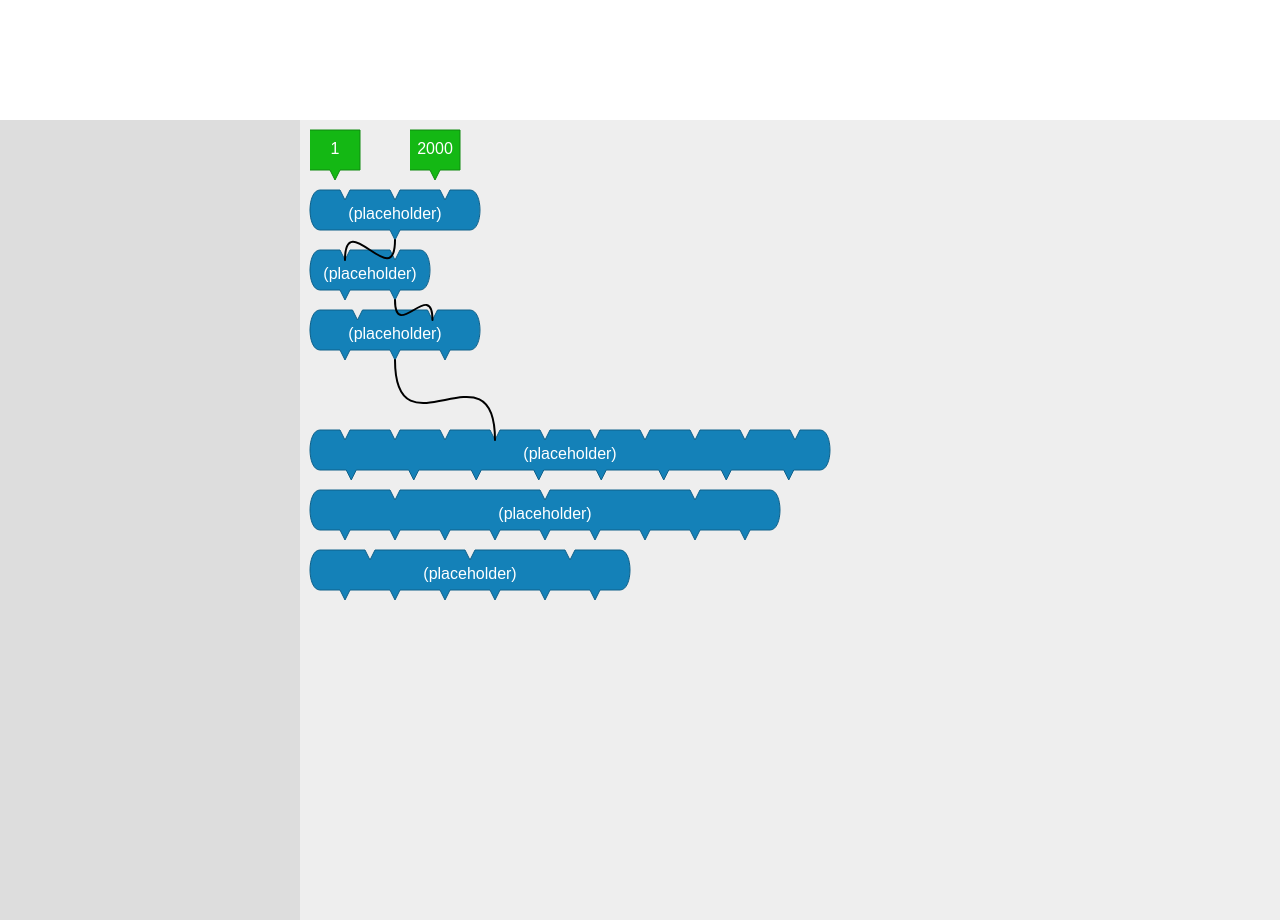
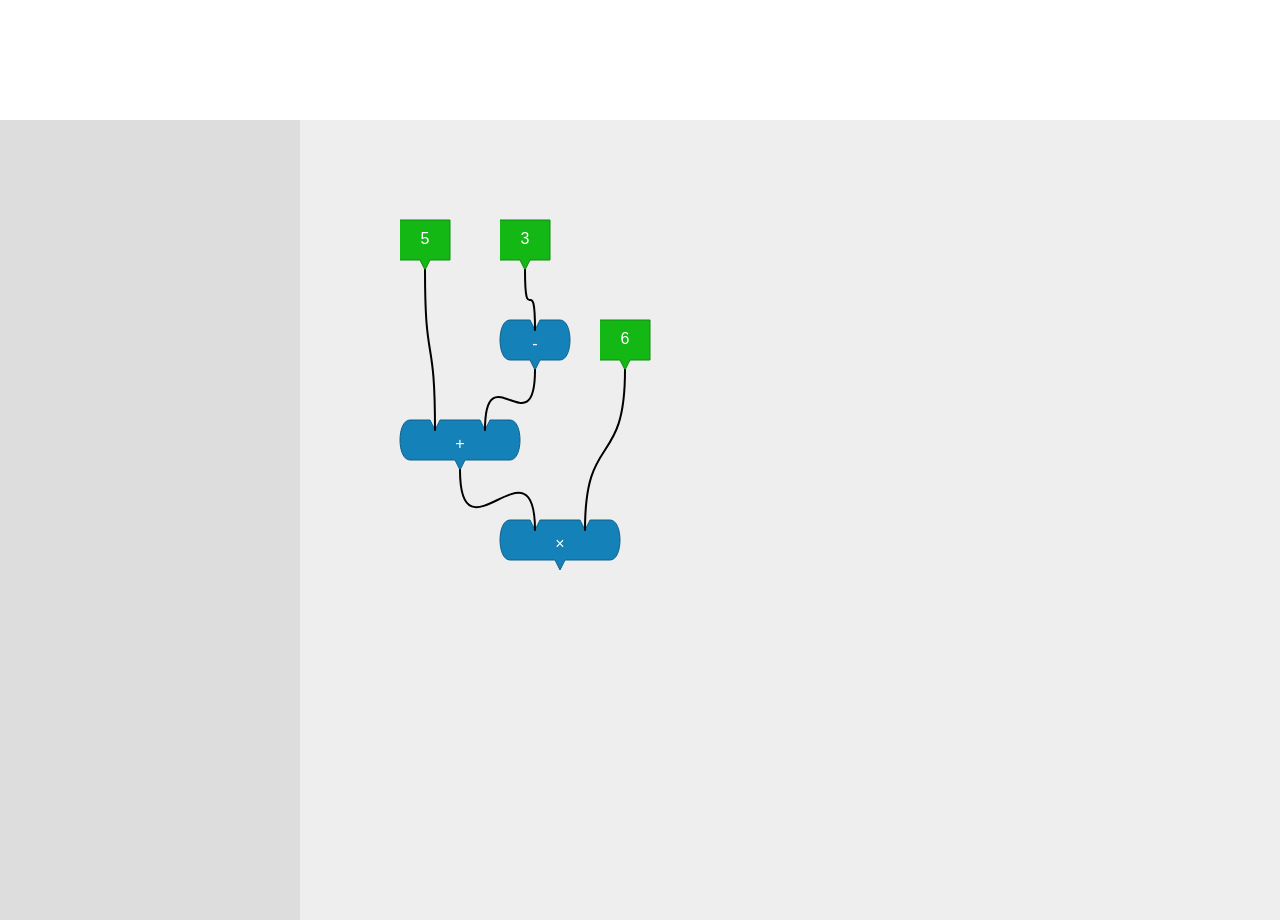
Before and after one commit to anoop901/graphical-functional-programming, a React app: page / in a window 1280 px wide. Shown: the part 1480-2400 px from the top of the page. Built offline with nearby package versions, Linux system fonts and the light colour scheme; the HTML template or start-up script is replaced by a standard one.

Commit message:
Create representations for function blocks that perform arithmetic operations

```diff
--- /dev/null
+++ b/src/block/function/AdditionBlock.ts
@@ -0,0 +1,11 @@
+import FunctionBlock from "./FunctionBlock";
+
+export default class AdditionBlock extends FunctionBlock {
+  public readonly name = "+";
+  public readonly numInputs = 2;
+  public readonly numOutputs = 1;
+
+  constructor() {
+    super();
+  }
+}
--- /dev/null
+++ b/src/block/function/MultiplicationBlock.ts
@@ -0,0 +1,11 @@
+import FunctionBlock from "./FunctionBlock";
+
+export default class MultiplicationBlock extends FunctionBlock {
+  public readonly name = "×";
+  public readonly numInputs = 2;
+  public readonly numOutputs = 1;
+
+  constructor() {
+    super();
+  }
+}
--- /dev/null
+++ b/src/block/function/NegationBlock.ts
@@ -0,0 +1,11 @@
+import FunctionBlock from "./FunctionBlock";
+
+export default class NegationBlock extends FunctionBlock {
+  public readonly name = "-";
+  public readonly numInputs = 1;
+  public readonly numOutputs = 1;
+
+  constructor() {
+    super();
+  }
+}
--- a/src/components/IndexPage.tsx
+++ b/src/components/IndexPage.tsx
@@ -4,113 +4,92 @@ import BlockBrowser from "./BlockBrowser";
 import "./IndexPage.css";
 import ProgramLayout from "../ProgramLayout";
 import NumberLiteralBlock from "../block/NumberLiteralBlock";
-import DummyFunctionBlock from "../block/function/DummyFunctionBlock";
-import { BlockId } from "../Program";
+import { Map } from "immutable";
+import AdditionBlock from "../block/function/AdditionBlock";
+import MultiplicationBlock from "../block/function/MultiplicationBlock";
+import NegationBlock from "../block/function/NegationBlock";
 
 export default function IndexPage(): JSX.Element {
-  const initProgramLayout = (() => {
-    let newProgramLayout = ProgramLayout.create();
-    let newBlockId: BlockId;
-
-    ({ newBlockId, newProgramLayout } = newProgramLayout.addBlock(
-      new NumberLiteralBlock(1),
-      {
-        x: 10,
-        y: 10,
-      }
-    ));
-
-    ({ newBlockId, newProgramLayout } = newProgramLayout.addBlock(
-      new NumberLiteralBlock(2000),
-      {
-        x: 110,
-        y: 10,
-      }
-    ));
-
-    ({ newBlockId, newProgramLayout } = newProgramLayout.addBlock(
-      new DummyFunctionBlock(3, 1),
-      {
-        x: 10,
-        y: 70,
-      }
-    ));
-    const blockId5 = newBlockId;
-
-    ({ newBlockId, newProgramLayout } = newProgramLayout.addBlock(
-      new DummyFunctionBlock(2, 2),
-      {
-        x: 10,
-        y: 130,
-      }
-    ));
-    const blockId4 = newBlockId;
-
-    ({ newBlockId, newProgramLayout } = newProgramLayout.addBlock(
-      new DummyFunctionBlock(2, 3),
-      {
-        x: 10,
-        y: 190,
-      }
-    ));
-    const blockId1 = newBlockId;
-
-    ({ newBlockId, newProgramLayout } = newProgramLayout.addBlock(
-      new DummyFunctionBlock(3, 2),
-      {
-        x: 10,
-        y: 250,
-      }
-    ));
-    const blockId2 = newBlockId;
-
-    ({ newBlockId, newProgramLayout } = newProgramLayout.addBlock(
-      new DummyFunctionBlock(10, 8),
-      {
-        x: 10,
-        y: 310,
-      }
-    ));
-    const blockId3 = newBlockId;
-
-    ({ newBlockId, newProgramLayout } = newProgramLayout.addBlock(
-      new DummyFunctionBlock(3, 9),
-      {
-        x: 10,
-        y: 370,
-      }
-    ));
-
-    ({ newBlockId, newProgramLayout } = newProgramLayout.addBlock(
-      new DummyFunctionBlock(3, 6),
-      {
-        x: 10,
-        y: 430,
-      }
-    ));
-
-    newProgramLayout = newProgramLayout.removeBlock(blockId2);
-    newProgramLayout = newProgramLayout.addConnection({
-      sourceBlockId: blockId1,
-      sourceBlockOutputIndex: 1,
-      destinationBlockId: blockId3,
-      destinationBlockInputIndex: 3,
-    });
-    newProgramLayout = newProgramLayout.addConnection({
-      sourceBlockId: blockId4,
-      sourceBlockOutputIndex: 1,
-      destinationBlockId: blockId1,
+  const { programLayout: initProgramLayoutWithoutConnections, blockIds } = [
+    {
+      name: "literal 3",
+      block: new NumberLiteralBlock(3),
+      location: { x: 200, y: 100 },
+    },
+    {
+      name: "literal 5",
+      block: new NumberLiteralBlock(5),
+      location: { x: 100, y: 100 },
+    },
+    {
+      name: "negation",
+      block: new NegationBlock(),
+      location: { x: 200, y: 200 },
+    },
+    {
+      name: "addition",
+      block: new AdditionBlock(),
+      location: { x: 100, y: 300 },
+    },
+    {
+      name: "literal 6",
+      block: new NumberLiteralBlock(6),
+      location: { x: 300, y: 200 },
+    },
+    {
+      name: "multiplication",
+      block: new MultiplicationBlock(),
+      location: { x: 200, y: 400 },
+    },
+  ].reduce(
+    ({ programLayout, blockIds }, { name, block, location }) => {
+      const { newProgramLayout, newBlockId } = programLayout.addBlock(
+        block,
+        location
+      );
+      return {
+        programLayout: newProgramLayout,
+        blockIds: blockIds.set(name, newBlockId),
+      };
+    },
+    {
+      programLayout: ProgramLayout.create(),
+      blockIds: Map<string, string>(),
+    }
+  );
+  /* eslint-disable @typescript-eslint/no-non-null-assertion */
+  const initProgramLayout = initProgramLayoutWithoutConnections
+    .addConnection({
+      sourceBlockId: blockIds.get("literal 3")!,
+      sourceBlockOutputIndex: 0,
+      destinationBlockId: blockIds.get("negation")!,
+      destinationBlockInputIndex: 0,
+    })
+    .addConnection({
+      sourceBlockId: blockIds.get("literal 5")!,
+      sourceBlockOutputIndex: 0,
+      destinationBlockId: blockIds.get("addition")!,
+      destinationBlockInputIndex: 0,
+    })
+    .addConnection({
+      sourceBlockId: blockIds.get("addition")!,
+      sourceBlockOutputIndex: 0,
+      destinationBlockId: blockIds.get("multiplication")!,
+      destinationBlockInputIndex: 0,
+    })
+    .addConnection({
+      sourceBlockId: blockIds.get("negation")!,
+      sourceBlockOutputIndex: 0,
+      destinationBlockId: blockIds.get("addition")!,
+      destinationBlockInputIndex: 1,
+    })
+    .addConnection({
+      sourceBlockId: blockIds.get("literal 6")!,
+      sourceBlockOutputIndex: 0,
+      destinationBlockId: blockIds.get("multiplication")!,
       destinationBlockInputIndex: 1,
     });
-    newProgramLayout = newProgramLayout.addConnection({
-      sourceBlockId: blockId5,
-      sourceBlockOutputIndex: 0,
-      destinationBlockId: blockId4,
-      destinationBlockInputIndex: 0,
-    });
-
-    return newProgramLayout;
-  })();
+  /* eslint-enable @typescript-eslint/no-non-null-assertion */
 
   const [programLayout, setProgramLayout] = React.useState(initProgramLayout);
   return (
```
